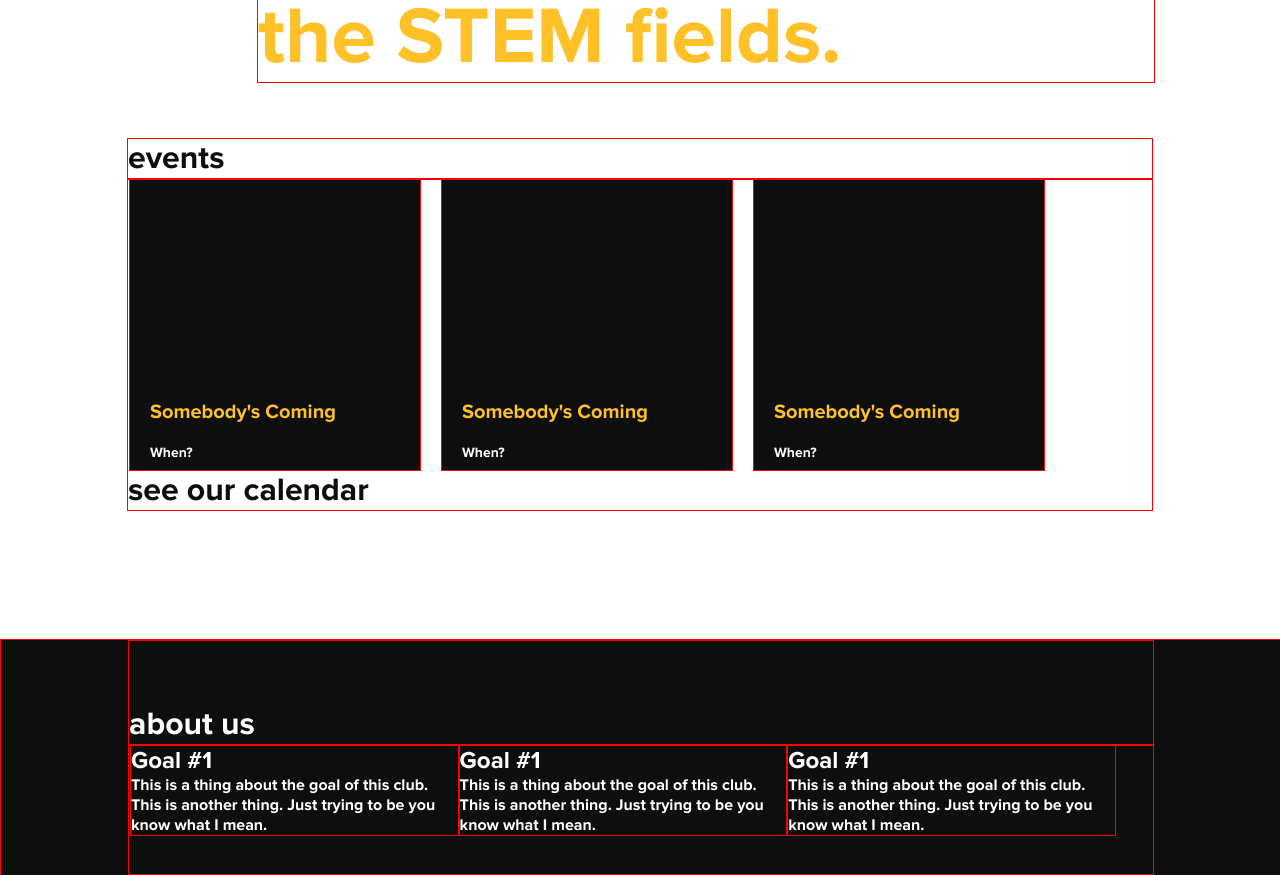
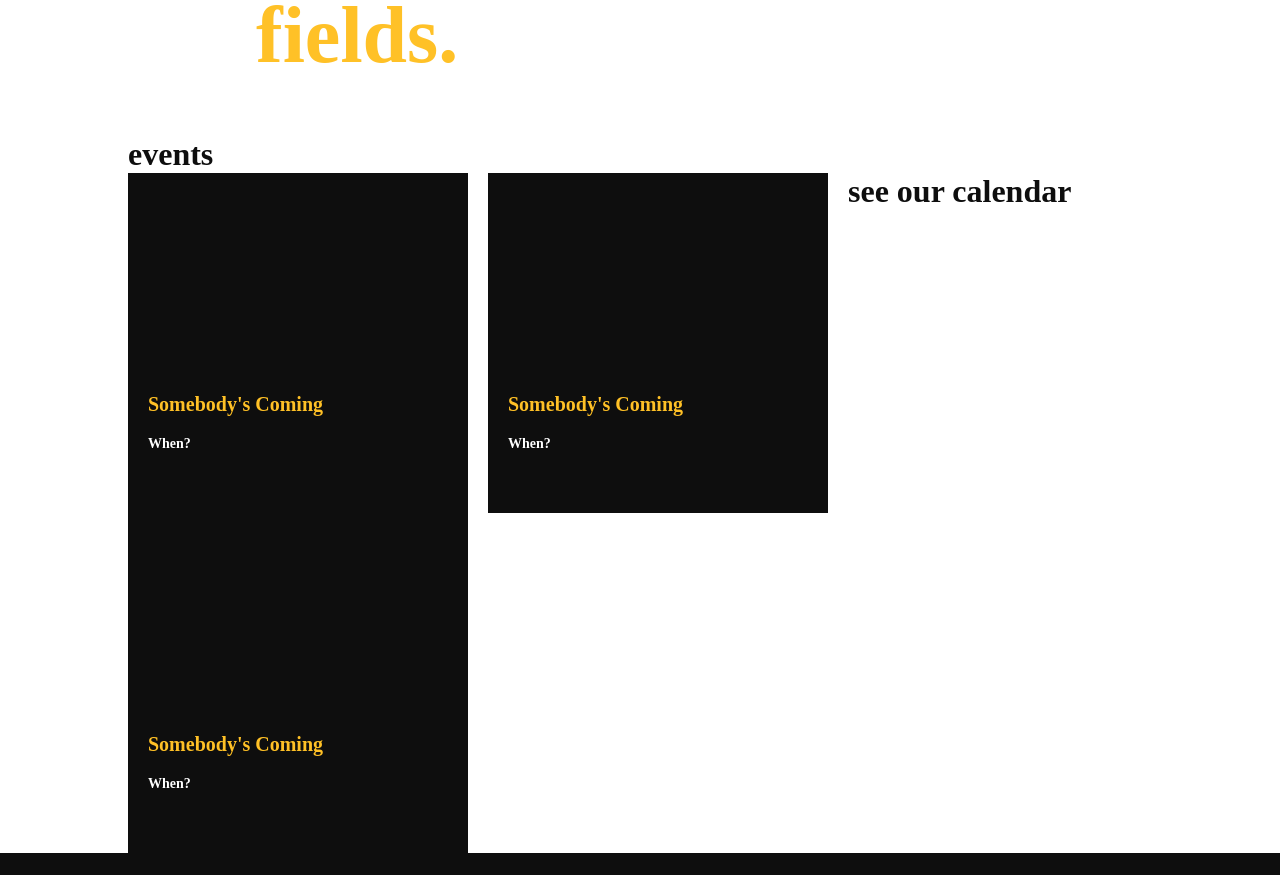
Before and after one commit to cathschmidt/risd-steam, a plain HTML site: page steam.html in a window 1280 px wide. Shown: the part 920-1795 px from the top of the page. Drawn offline with Linux system fonts and the light colour scheme.

Commit message:
Steam Tumblr Layout
more things

```diff
--- a/style.css
+++ b/style.css
@@ -1,11 +1,3 @@
-@font-face
-{
-	font-family: 'Proxima Nova Bold';
-	/* will figure out fonts soon. have heart set on Avenir + Simplon, but
-	web font options may not be available for them */
-	src: url('ProximaNova-Bold.ttf');
-}
-
 * {
 	margin: 0;
 	padding: 0;
@@ -13,7 +5,7 @@
 }
 
 body {
-	font-family:'Proxima Nova Bold';
+	font-family:'Avenir Next LT Pro';
 	font-weight:bold;
 	color: #0e0e0e;
 }
@@ -23,7 +15,7 @@ h1 {
 }
 
 div {
-	border: 1px solid red;
+	border: 0px solid red;
 }
 
 div.eighty {
@@ -51,6 +43,7 @@ img#logo {
 
 div#tagline {
 	color: #FFC127;
+	font-family:'Avenir Next LT Pro';
 	font-weight:bold;
 	font-size: 80px;
 	line-height: 90px;
@@ -67,19 +60,14 @@ div#events {
 	clear:both;
 }
 
-div#events h1 {
-	clear:both;
-	display:inline-block;
-}
-
 div.row {
 	clear:both;
 }
 
 div.event {
 	float:left;
-	height: 250;
-	width: 250;
+	height: 300px;
+	width:300px;
 	padding: 20px;
 	background-color: #0e0e0e;
 	margin-right: 20px;
--- /dev/null
+++ b/style2.css
@@ -0,0 +1,46 @@
+* {
+	margin: 0;
+	padding: 0;
+	font-weight: normal;
+}
+
+body {
+	font-family: 'Montserrat';
+	font-weight: 400;
+	color: #000;
+}
+
+.test {
+	width: 70%;
+	margin:auto;
+}
+
+strong {
+	font-weight: 700;
+}
+
+.small {
+	font-family:'Cutive Mono';
+	font-size: 12px;
+	line-height: 15px;
+}
+
+h1 {
+	font-size: 40px;
+	line-height: 60px;
+	font-weight: 700;
+	margin-bottom: 30px;
+}
+
+h2 {
+	font-size: 25px;
+	font-weight: 700;
+	line-height: 40px;
+	margin-bottom: 20px;
+}
+
+h3 {
+	font-size: 18px;
+	line-height: 24px;
+	margin-bottom: 15px;
+}
--- /dev/null
+++ b/style3.css
@@ -0,0 +1,71 @@
+* {
+	margin: 0;
+	padding: 0;
+	font-weight: normal;
+}
+
+body {
+	font-family: 'Montserrat';
+	font-weight: 400;
+	color: #000;
+}
+
+.test {
+	width: 70%;
+	margin:auto;
+}
+
+strong {
+	font-weight: 700;
+}
+
+.small {
+	font-family:'Cutive Mono';
+	font-size: 12px;
+	line-height: 15px;
+}
+
+h1 {
+	font-size: 40px;
+	line-height: 60px;
+	font-weight: 700;
+	margin-bottom: 30px;
+}
+
+h2 {
+	font-size: 25px;
+	font-weight: 700;
+	line-height: 40px;
+	margin-bottom: 20px;
+}
+
+h3 {
+	font-size: 18px;
+	line-height: 24px;
+	margin-bottom: 15px;
+}
+
+div#intro {
+	width: 100%;
+	height: 600px;
+	background-image: url('hero.jpeg');
+	background-repeat: no-repeat;
+	background-size: 100% auto;
+	z-index: 1;
+	overflow:visible;
+}
+
+div#intro h1 {
+	color: #FFC127;
+	width:50%;
+	margin:auto;
+	padding-top: 30px;
+}
+
+img#logo {
+	position: fixed;
+	top: 5%;
+	left: 15%;
+	width: 150px;
+	height: auto;
+}
```
Also changed, not shown: steam2.html (added, +20 -0 lines), steam3.html (added, +22 -0 lines), art1.png (added), style2.html (added).
